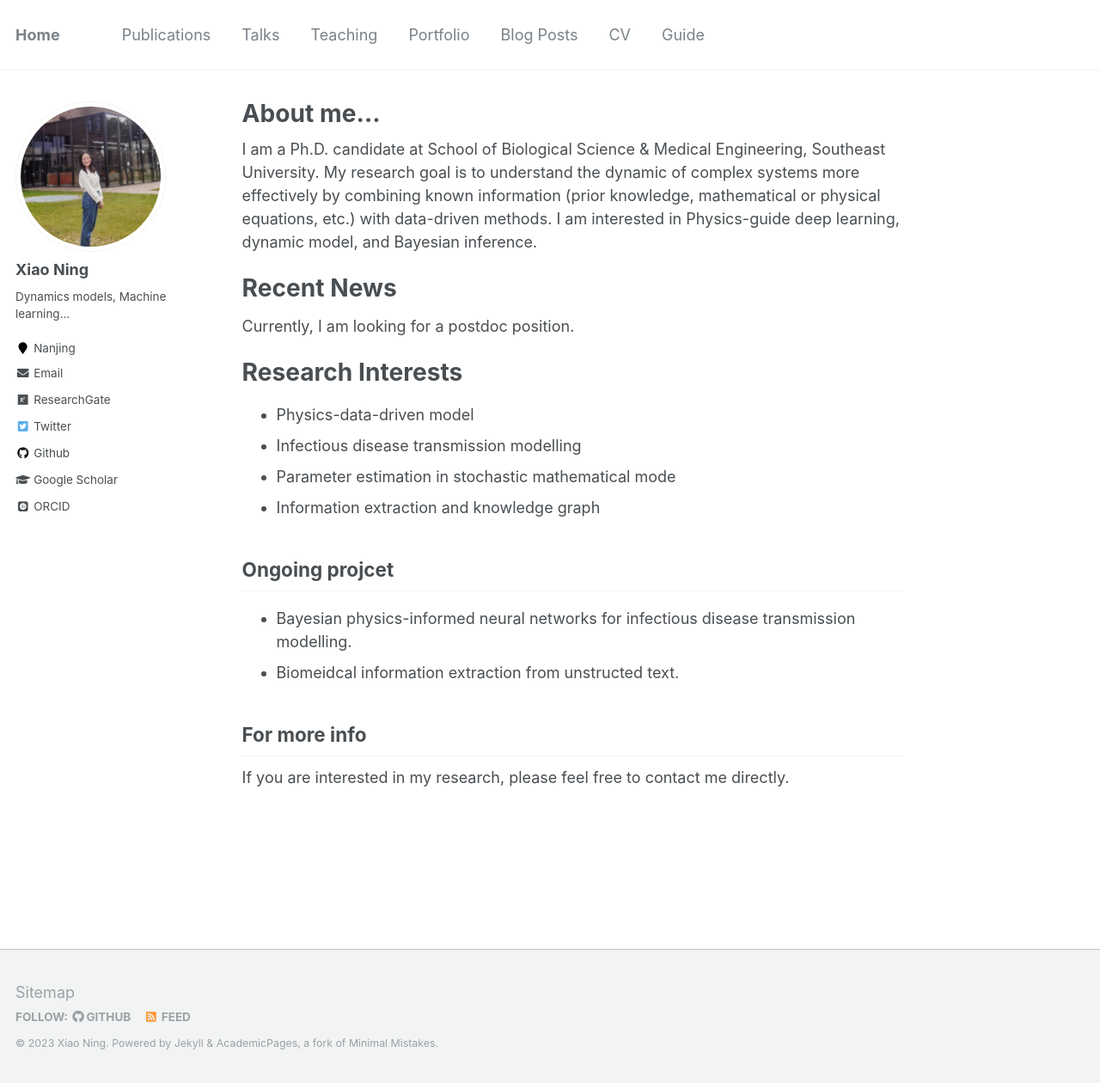
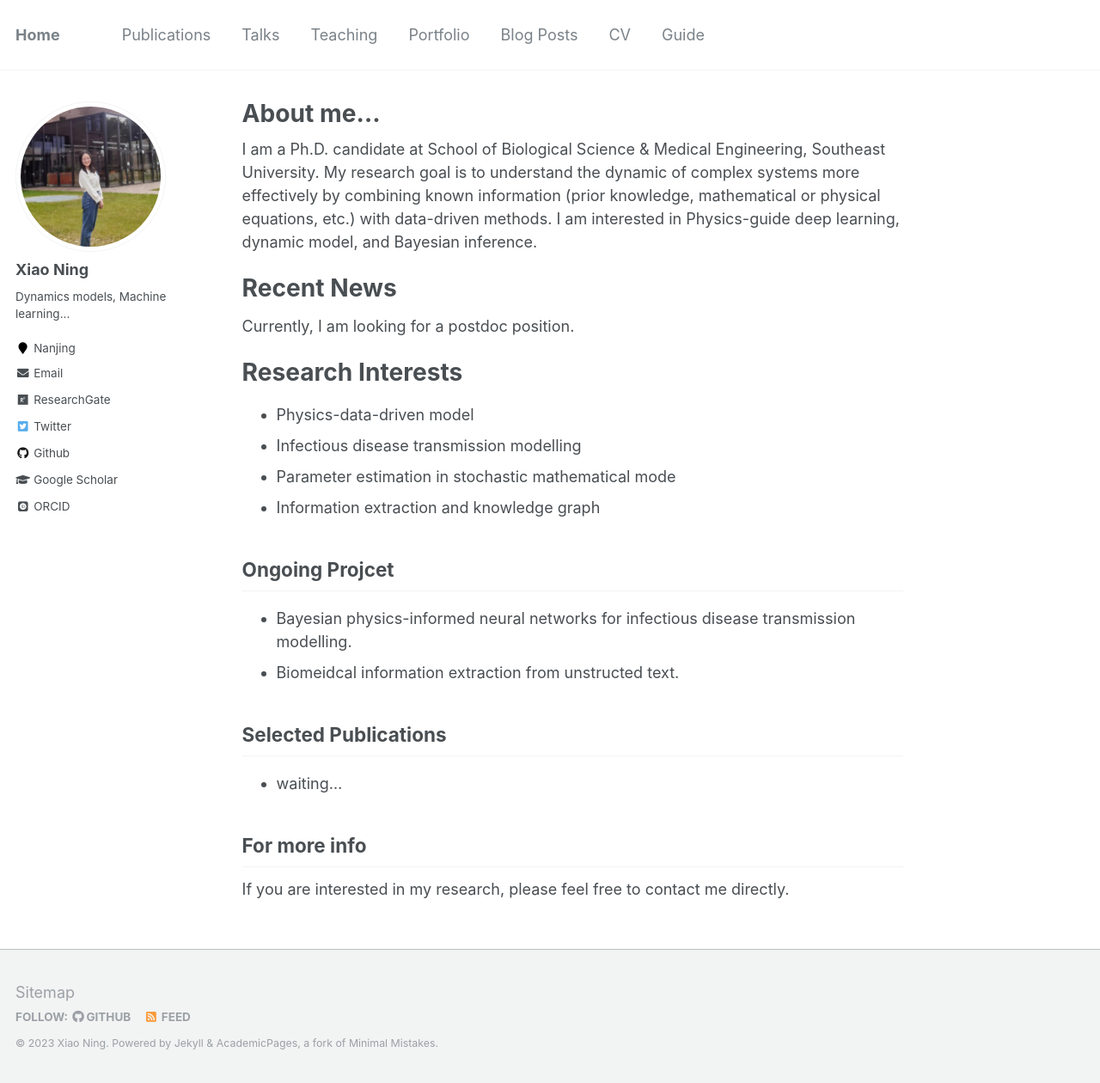
Before and after one commit to xiao-nx/xiao-nx.github.io, a Jekyll site: the page built from _pages/about.md, in a window 1280 px wide and 1260 px high. Shown: the whole window at 86% size. Built offline with Jekyll 4.4.1, drawn with Linux system fonts in a browser that asks for light colours; some web fonts are replaced.

Commit message:
selected publications

```diff
--- a/_pages/about.md
+++ b/_pages/about.md
@@ -24,11 +24,15 @@ Research Interests
 * Parameter estimation in stochastic mathematical mode
 * Information extraction and knowledge graph
 
-Ongoing projcet
+Ongoing Projcet
 ------
 * Bayesian physics-informed neural networks for infectious disease transmission modelling.
 * Biomeidcal information extraction from unstructed text.
 
+Selected Publications
+------
+* waiting...
+
 For more info
 ------
 If you are interested in my research, please feel free to contact me directly.
```
